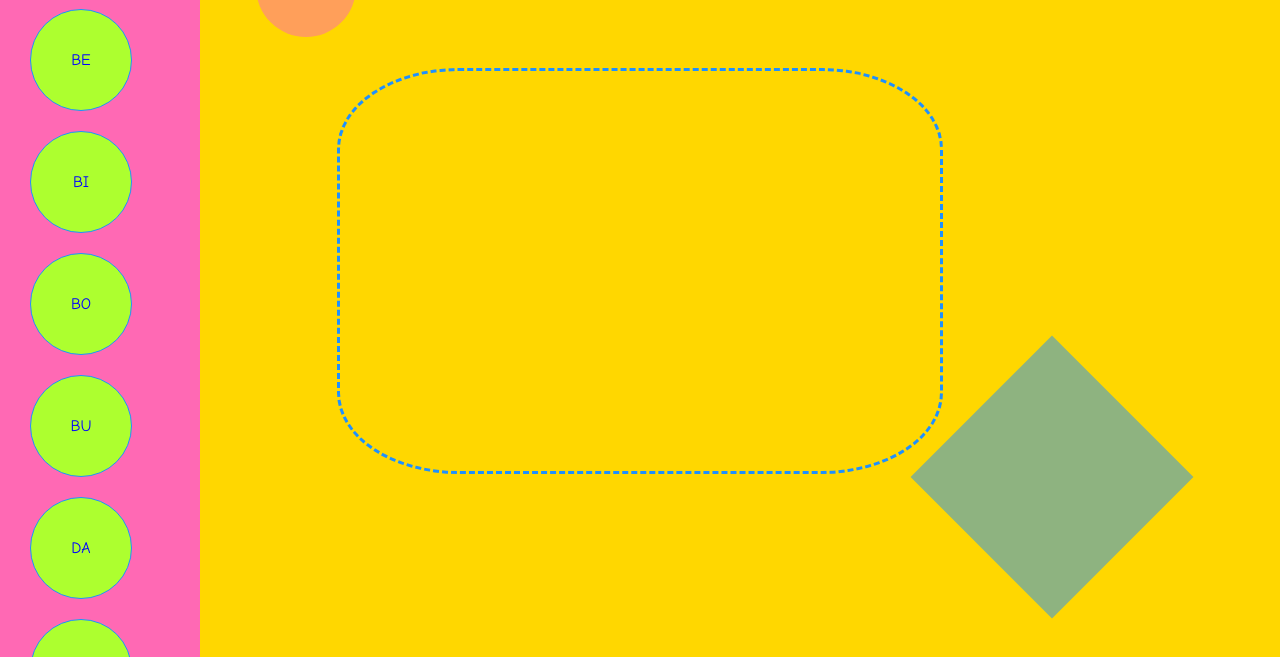
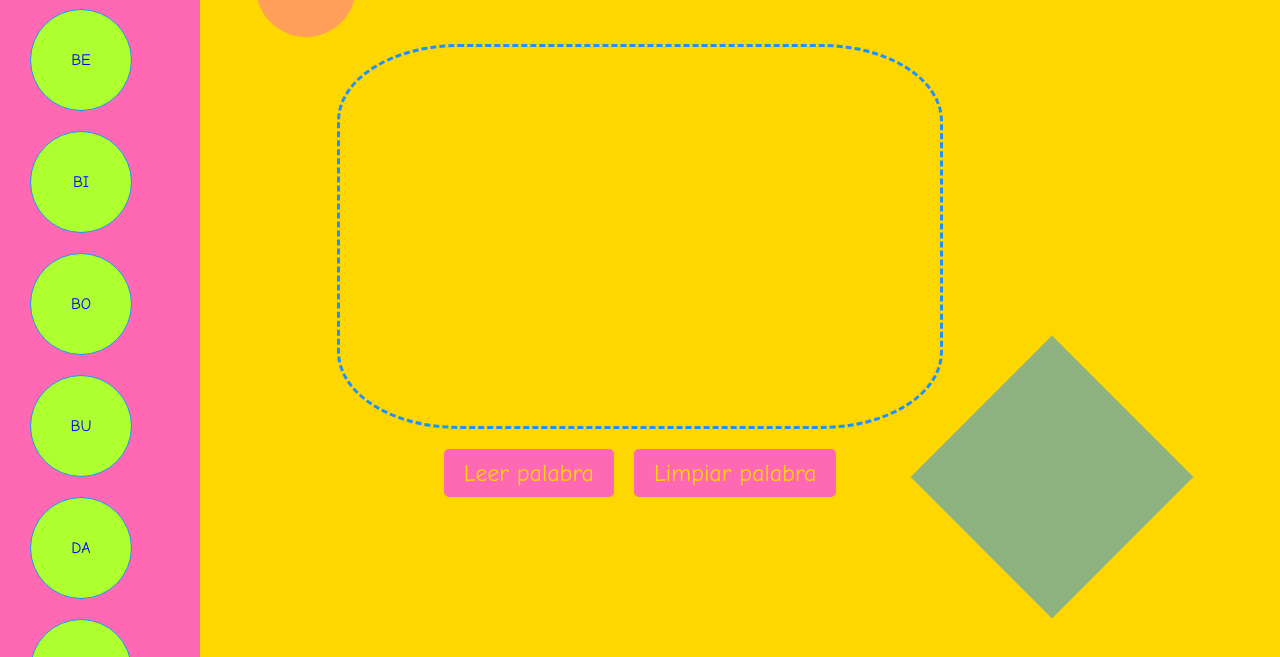
Before and after one commit to javicb/lecto-bit, a plain HTML site: page index.html in a window 1280 px wide. Shown: the part 143-800 px from the top of the page. Drawn offline with Linux system fonts and the light colour scheme.

Commit message:
Add buttons for reading and clearing words

```diff
--- a/index.html
+++ b/index.html
@@ -8,6 +8,10 @@
     <h1 class="greeting">Hola Lucía</h1>
     <div id="cards"></div>
     <div id="dropzone" class="dropzone"></div>
+    <div class="buttons-container">
+        <button id="readWord">Leer palabra</button>
+        <button id="clearWord">Limpiar palabra</button>
+    </div>
 
     <script src="script.js"></script>
 </body>
--- a/script.js
+++ b/script.js
@@ -26,6 +26,22 @@ document.getElementById('dropzone').addEventListener('drop', function(e) {
     e.preventDefault();
     let data = e.dataTransfer.getData('text');
     this.textContent += data; // Append the dropped syllable to form words
+
+    // Speak the dropped syllable
+    let utterance = new SpeechSynthesisUtterance(data);
+    window.speechSynthesis.speak(utterance);
 });
 
+document.getElementById('readWord').addEventListener('click', function() {
+    let word = document.getElementById('dropzone').textContent;
+    let utterance = new SpeechSynthesisUtterance(word);
+    utterance.rate = 0.6; // 80% of the normal speed
+    window.speechSynthesis.speak(utterance);
+});
+
+document.getElementById('clearWord').addEventListener('click', function() {
+    document.getElementById('dropzone').textContent = '';
+});
+
+
 createCards();
--- a/styles.css
+++ b/styles.css
@@ -80,3 +80,33 @@ body::after {
     font-size: 48px; /* Increase font size */
     border-radius: 20%; /* make the dropzone oval */
 }
+
+.buttons-container {
+    display: flex;
+    justify-content: center;
+    gap: 20px; /* Add some space between the buttons */
+}
+
+#readWord, #clearWord {
+    padding: 10px 20px;
+    font-size: 24px;
+    color: #FFD700; /* gold */
+    background-color: #FF69B4; /* hot pink */
+    border: none;
+    border-radius: 5px;
+    cursor: pointer;
+    margin-top: 20px; /* Add some space above the button */
+    font-family: 'Comic Sans MS', cursive, sans-serif; /* a fun, child-friendly font */
+    margin-top: 20px;
+    position: static;
+}
+
+#readWord:hover {
+    background-color: #1E90FF; /* dodger blue */
+    color: #FFD700; /* gold */
+}
+
+#clearWord:hover {
+    background-color: #1E90FF; /* dodger blue */
+    color: #FFD700; /* gold */
+}
```
